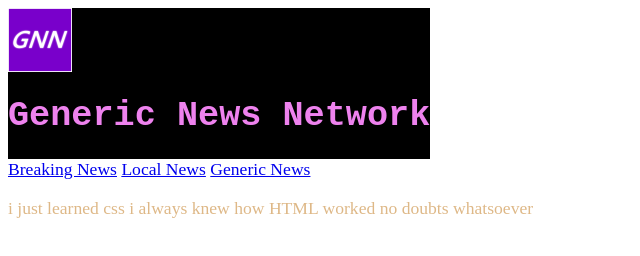
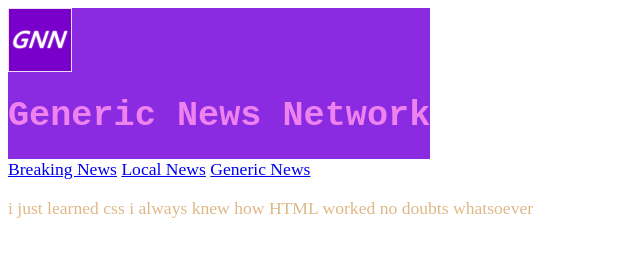
Before and after one commit to SahilP2002/IT3203, a plain HTML site: page index.html in a window 1280 px wide. Shown: the whole page, without its empty margins (0-640 px from the left). Drawn offline with Linux system fonts and the light colour scheme.

Commit message:
Updated Sheet

```diff
--- a/style.css
+++ b/style.css
@@ -18,10 +18,12 @@ h1{
 }
 
 .logo_bar{
-    background-color: black;
+    background-color:blueviolet;
     color: white;
     font-family:'Courier New', Courier, monospace;
     float: left;
+    display: inline;
+    width: max-content;
 }
 
 .clear_fix{
@@ -37,5 +39,6 @@ h1{
 
     color:blueviolet;
     font-family: 'Times New Roman', Times, serif;
+    text-decoration: none;
 
 }
```
